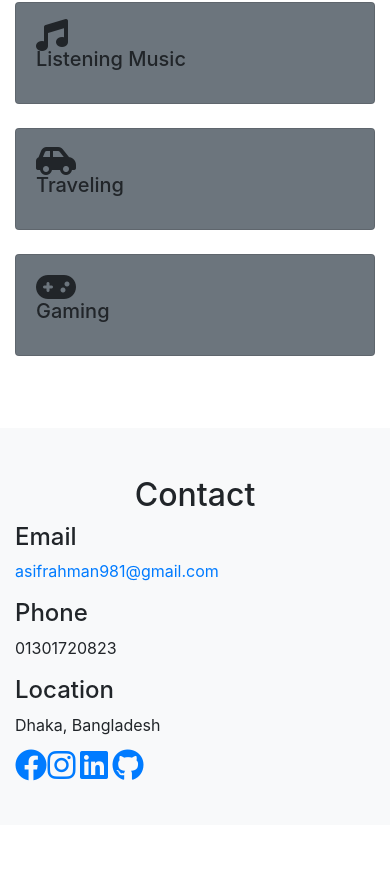
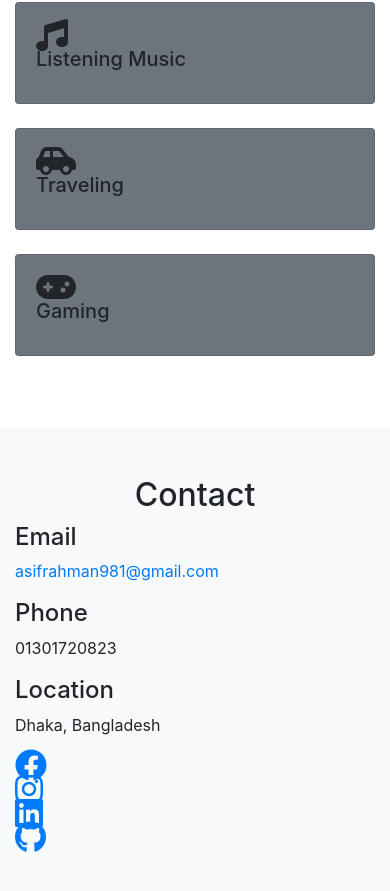
Before and after one commit to asif-ethmoid/ASIF.github.io, a plain HTML site: page index.html in a window 390 px wide. Shown: the part 2613-3504 px from the top of the page. Before the commit the page ends 3438 px from the top, so only its background shows below. Drawn offline with nearby package versions, Linux system fonts and the light colour scheme.

Commit message:
Update index.html

```diff
--- a/index.html
+++ b/index.html
@@ -160,26 +160,26 @@
             <p>Dhaka, Bangladesh</p>
           </div>
         </div>
-        <div class="col-md-1 col-1">
+        <div class="col-md-1 col-sm-1">
 
      <a href="https://www.facebook.com/profile.php?id=100021324381162"><i class="fa-brands fa-facebook fa-2xl"></i></a>
 
 
 
         </div>
-		<div class="col-md-1 col-1">
+		<div class="col-md-1 col-sm-1">
 
      <a href="https://www.instagram.com/as_if_rahman_/?igshid=NTc4MTIwNjQ2YQ==&fbclid=IwAR28tB7z9DxDT80UCUUsa9veLPj6zRKnNMGCXDrB7x3zqjLiKeR-edG1tqM"><i class="fa-brands fa-instagram fa-2xl"></i></a>
 
 
         </div>
-		<div class="col-md-1 col-1">
+		<div class="col-md-1 col-sm-1">
 
      <a href="https://www.linkedin.com/in/asif-rahman-445aaa1aa"><i class="fa-brands fa-linkedin fa-2xl"></i></a>
 
 
         </div>
-		<div class="col-md-1 col-1">
+		<div class="col-md-1 col-sm-1">
 
      <a href="https://github.com/asif-ethmoid"><i class="fa-brands fa-github fa-2xl"></i></a>
 
```
